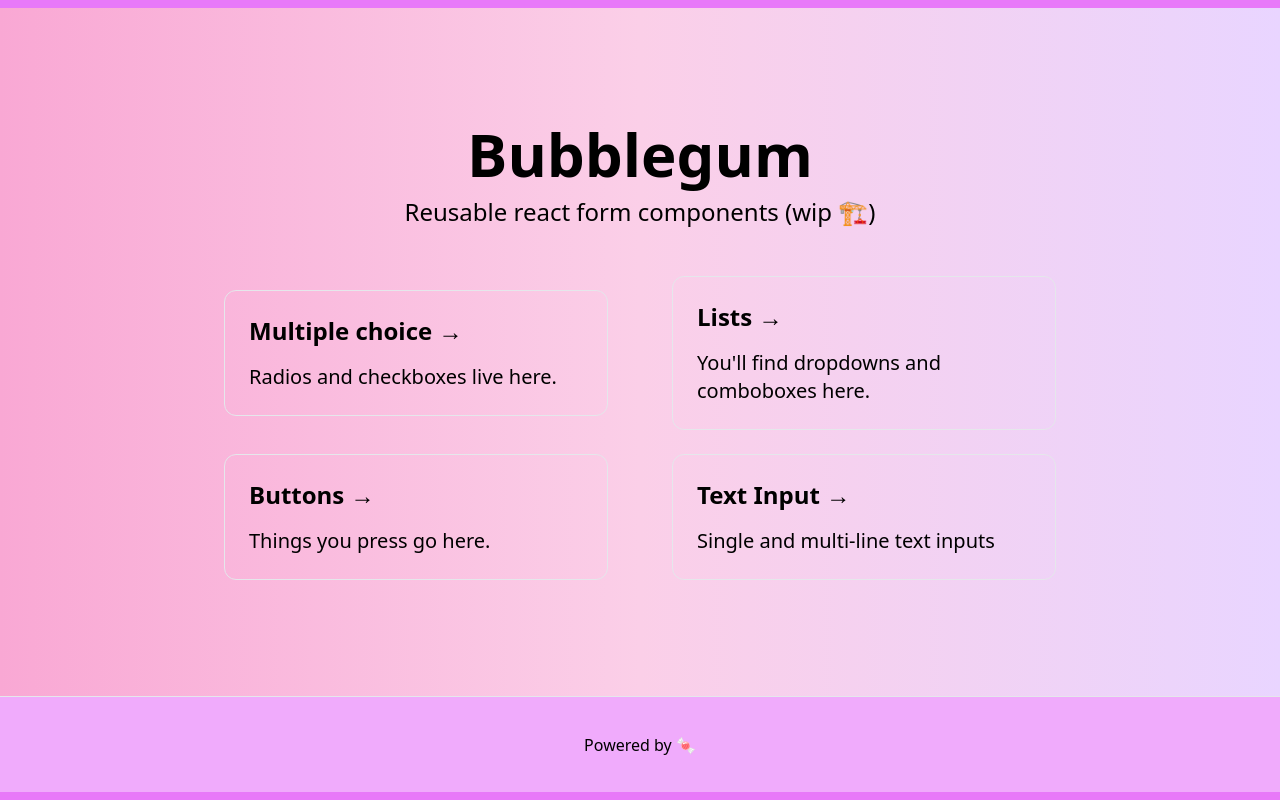
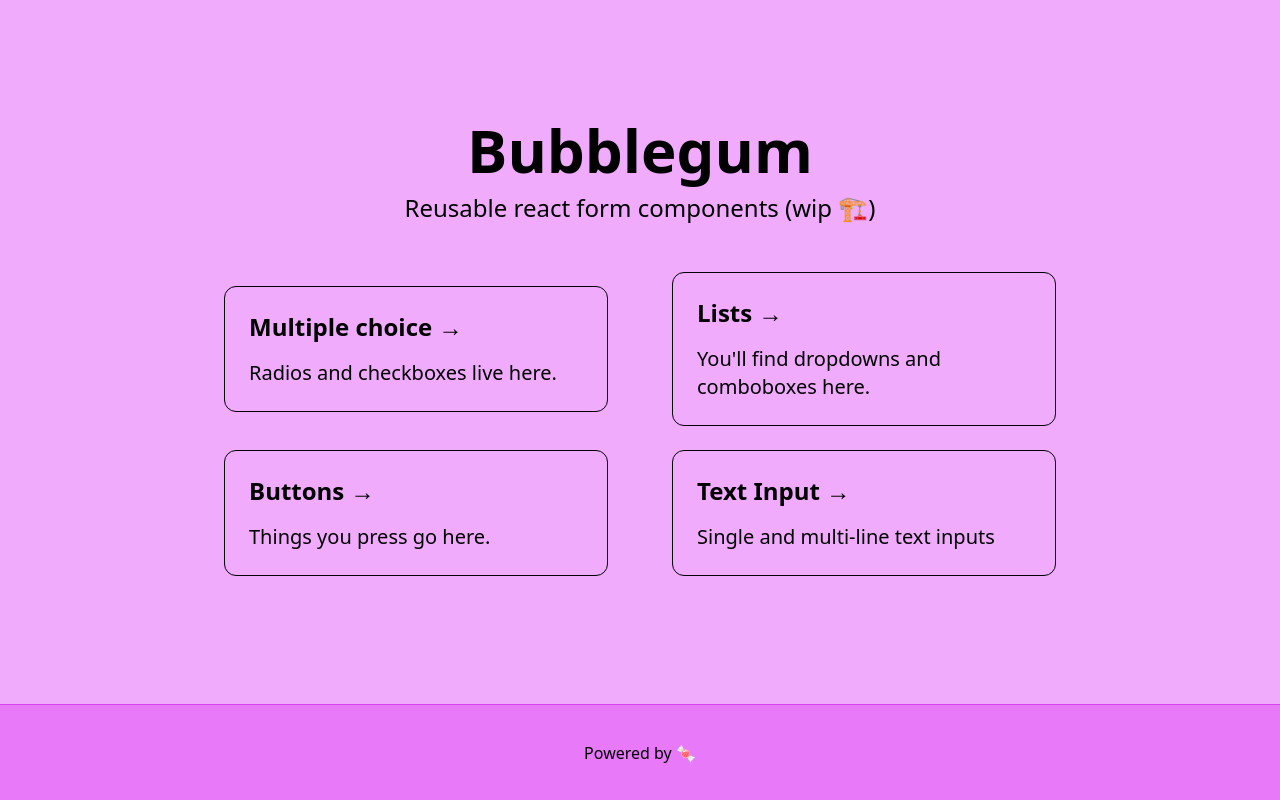
Before and after one commit to tayv/Project-Bubblegum, a Next.js app: page / in a window 1280 px wide. Built offline with nearby package versions, Linux system fonts and the light colour scheme.

Commit message:
Homepage style updates

```diff
--- a/pages/index.tsx
+++ b/pages/index.tsx
@@ -4,13 +4,13 @@ import Link from 'next/link'
 
 export default function Home() {
   return (
-    <div className="flex flex-col items-center justify-center min-h-screen py-2 bg-fuchsia-400">
+    <div className="flex flex-col items-center justify-center min-h-screen pt-10 bg-fuchsia-300">
       <Head>
         <title>Bubblegum - reusable React form components to chew on</title>
         <link rel="icon" href="/favicon.ico" />
       </Head>
 
-      <main className="flex flex-col items-center justify-center w-full flex-1 px-20 text-center bg-gradient-to-r from-pink-300 via-pink-200 to-purple-200">
+      <main className="flex flex-col items-center justify-center w-full flex-1 px-20 text-center bg-fuchsia-300">
         <h1 className="text-6xl font-bold">Bubblegum</h1>
 
         <p className="mt-3 text-2xl">Reusable react form components (wip 🏗️)</p>
@@ -18,28 +18,28 @@ export default function Home() {
         <div className="flex flex-wrap items-center justify-around max-w-4xl mt-6 sm:w-full">
 
           <Link href="/quiz1/pg1">
-            <a className="p-6 mt-6 text-left border w-96 rounded-xl hover:text-blue-600 focus:text-blue-600">
+            <a className="p-6 mt-6 text-left border w-96 rounded-xl border-black hover:text-blue-600 focus:text-blue-600">
               <h3 className="text-2xl font-bold">Multiple choice &rarr;</h3>
               <p className="mt-4 text-xl">Radios and checkboxes live here.</p>
             </a>
           </Link>
 
           <Link href="/quiz1/pg2">
-            <a className="p-6 mt-6 text-left border w-96 rounded-xl hover:text-blue-600 focus:text-blue-600">
+            <a className="p-6 mt-6 text-left border w-96 rounded-xl border-black hover:text-blue-600 focus:text-blue-600">
               <h3 className="text-2xl font-bold">Lists &rarr;</h3>
               <p className="mt-4 text-xl">You'll find dropdowns and comboboxes here.</p>
             </a>
           </Link>
 
           <Link href="/quiz1/pg3">
-            <a className="p-6 mt-6 text-left border w-96 rounded-xl hover:text-blue-600 focus:text-blue-600">
+            <a className="p-6 mt-6 text-left border w-96 rounded-xl border-black hover:text-blue-600 focus:text-blue-600">
               <h3 className="text-2xl font-bold">Buttons &rarr;</h3>
               <p className="mt-4 text-xl">Things you press go here.</p>
             </a>
           </Link>
 
           <Link href="/quiz1/pg4">
-            <a className="p-6 mt-6 text-left border w-96 rounded-xl hover:text-blue-600 focus:text-blue-600">
+            <a className="p-6 mt-6 text-left border w-96 rounded-xl border-black hover:text-blue-600 focus:text-blue-600">
               <h3 className="text-2xl font-bold">Text Input &rarr;</h3>
               <p className="mt-4 text-xl">Single and multi-line text inputs</p>
             </a>
@@ -48,7 +48,7 @@ export default function Home() {
         </div>
       </main>
 
-      <footer className="flex items-center justify-center w-full h-24 border-t bg-fuchsia-300">
+      <footer className="flex items-center justify-center w-full h-24 mt-12 border-t border-fuchsia-500 bg-fuchsia-400">
           Powered by 🍬
       </footer>
     </div>
```
